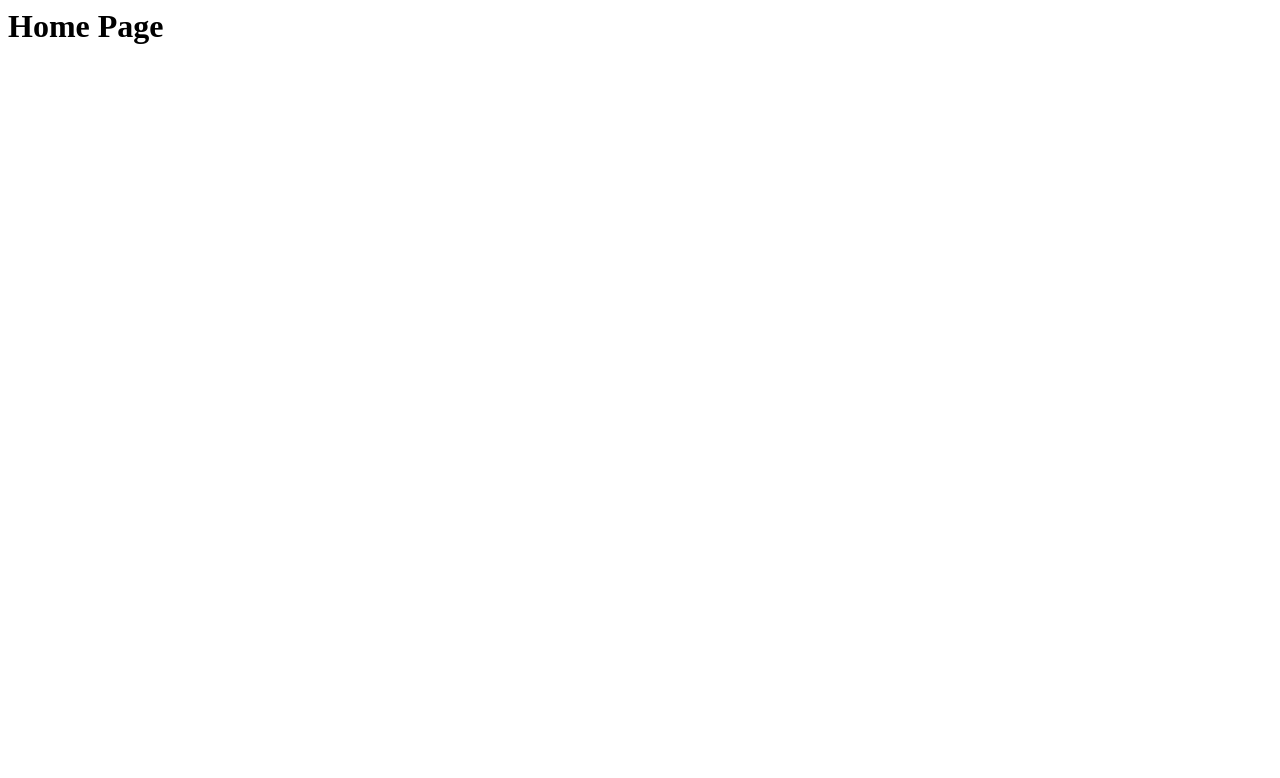
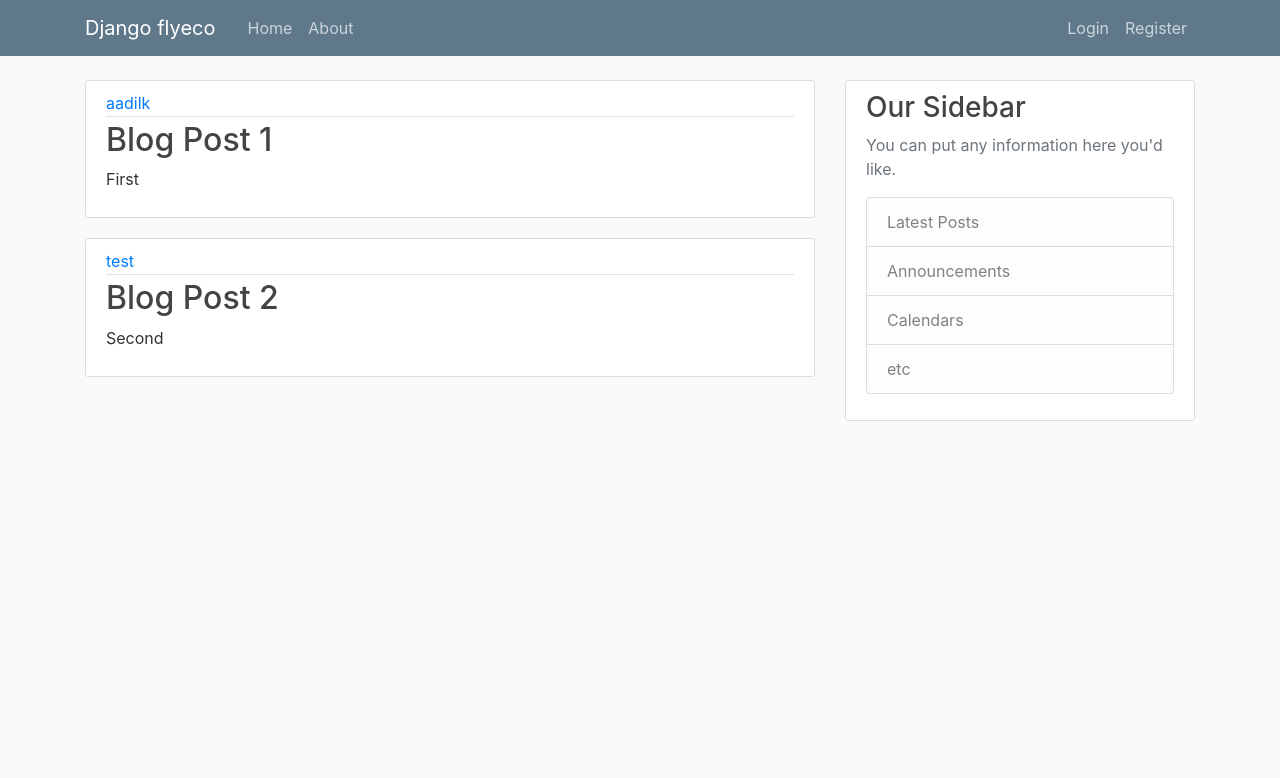
Before and after one commit to aadilk96/FlyEco, a Django app: page /flyeco/ in a window 1280 px wide. Before the commit the part shown is almost empty. Shown: the top 778 px of the page. Run offline with Django 3.2, Linux system fonts and the light colour scheme; some libraries are stand-ins or nearby versions.

Commit message:
++bootstrap

```diff
--- /dev/null
+++ b/jHack19/flyeco/static/flyeco/main.css
@@ -0,0 +1,84 @@
+body {
+    background: #fafafa;
+    color: #333333;
+    margin-top: 5rem;
+  }
+
+  h1, h2, h3, h4, h5, h6 {
+    color: #444444;
+  }
+
+  ul {
+    margin: 0;
+  }
+
+  .bg-steel {
+    background-color: #5f788a;
+  }
+
+  .site-header .navbar-nav .nav-link {
+    color: #cbd5db;
+  }
+
+  .site-header .navbar-nav .nav-link:hover {
+    color: #ffffff;
+  }
+
+  .site-header .navbar-nav .nav-link.active {
+    font-weight: 500;
+  }
+
+  .content-section {
+    background: #ffffff;
+    padding: 10px 20px;
+    border: 1px solid #dddddd;
+    border-radius: 3px;
+    margin-bottom: 20px;
+  }
+
+  .article-title {
+    color: #444444;
+  }
+
+  a.article-title:hover {
+    color: #428bca;
+    text-decoration: none;
+  }
+
+  .article-content {
+    white-space: pre-line;
+  }
+
+  .article-img {
+    height: 65px;
+    width: 65px;
+    margin-right: 16px;
+  }
+
+  .article-metadata {
+    padding-bottom: 1px;
+    margin-bottom: 4px;
+    border-bottom: 1px solid #e3e3e3
+  }
+
+  .article-metadata a:hover {
+    color: #333;
+    text-decoration: none;
+  }
+
+  .article-svg {
+    width: 25px;
+    height: 25px;
+    vertical-align: middle;
+  }
+
+  .account-img {
+    height: 125px;
+    width: 125px;
+    margin-right: 20px;
+    margin-bottom: 16px;
+  }
+
+  .account-heading {
+    font-size: 2.5rem;
+  }
--- a/jHack19/flyeco/templates/flyeco/base.html
+++ b/jHack19/flyeco/templates/flyeco/base.html
@@ -0,0 +1,81 @@
+{% load static %}
+<!DOCTYPE html>
+<html lang="en">
+
+<head>
+    <!-- Required meta tags -->
+    <meta charset="utf-8">
+    <meta name="viewport" content="width=device-width, initial-scale=1, shrink-to-fit=no">
+    <!-- Bootstrap CSS -->
+    <link rel="stylesheet" href="https://maxcdn.bootstrapcdn.com/bootstrap/4.0.0/css/bootstrap.min.css"
+        integrity="sha384-Gn5384xqQ1aoWXA+058RXPxPg6fy4IWvTNh0E263XmFcJlSAwiGgFAW/dAiS6JXm" crossorigin="anonymous">
+
+    <link rel="stylesheet" type="text/css" href="{% static 'flyeco/main.css' %}">
+
+    {% if title %}
+        <title>Django flyeco - {{ title }}</title>
+    {% else %}
+        <title>Django flyeco</title>
+    {% endif %}
+
+</head>
+
+<body>
+
+    <header class="site-header">
+        <nav class="navbar navbar-expand-md navbar-dark bg-steel fixed-top">
+            <div class="container">
+                <a class="navbar-brand mr-4" href="{% url 'flyeco-home' %}">Django flyeco</a>
+                <button class="navbar-toggler" type="button" data-toggle="collapse" data-target="#navbarToggle"
+                    aria-controls="navbarToggle" aria-expanded="false" aria-label="Toggle navigation">
+                    <span class="navbar-toggler-icon"></span>
+                </button>
+                <div class="collapse navbar-collapse" id="navbarToggle">
+                    <div class="navbar-nav mr-auto">
+                        <a class="nav-item nav-link" href="{% url 'flyeco-home' %}">Home</a>
+                        <a class="nav-item nav-link" href="{% url 'flyeco-about' %}">About</a>
+                    </div>
+                    <!-- Navbar Right Side -->
+                    <div class="navbar-nav">
+                        <a class="nav-item nav-link" href="#">Login</a>
+                        <a class="nav-item nav-link" href="#">Register</a>
+                    </div>
+                </div>
+            </div>
+        </nav>
+    </header>
+
+    <main role="main" class="container">
+        <div class="row">
+            <div class="col-md-8">
+                {% block content %}{% endblock %}
+            </div>
+            <div class="col-md-4">
+                <div class="content-section">
+                    <h3>Our Sidebar</h3>
+                    <p class='text-muted'>You can put any information here you'd like.
+                        <ul class="list-group">
+                            <li class="list-group-item list-group-item-light">Latest Posts</li>
+                            <li class="list-group-item list-group-item-light">Announcements</li>
+                            <li class="list-group-item list-group-item-light">Calendars</li>
+                            <li class="list-group-item list-group-item-light">etc</li>
+                        </ul>
+                    </p>
+                </div>
+            </div>
+        </div>
+    </main>
+    <!-- Optional JavaScript -->
+    <!-- jQuery first, then Popper.js, then Bootstrap JS -->
+    <script src="https://code.jquery.com/jquery-3.2.1.slim.min.js"
+        integrity="sha384-KJ3o2DKtIkvYIK3UENzmM7KCkRr/rE9/Qpg6aAZGJwFDMVNA/GpGFF93hXpG5KkN" crossorigin="anonymous">
+    </script>
+    <script src="https://cdnjs.cloudflare.com/ajax/libs/popper.js/1.12.9/umd/popper.min.js"
+        integrity="sha384-ApNbgh9B+Y1QKtv3Rn7W3mgPxhU9K/ScQsAP7hUibX39j7fakFPskvXusvfa0b4Q" crossorigin="anonymous">
+    </script>
+    <script src="https://maxcdn.bootstrapcdn.com/bootstrap/4.0.0/js/bootstrap.min.js"
+        integrity="sha384-JZR6Spejh4U02d8jOt6vLEHfe/JQGiRRSQQxSfFWpi1MquVdAyjUar5+76PVCmYl" crossorigin="anonymous">
+    </script>
+</body>
+
+</html>
--- a/jHack19/flyeco/templates/flyeco/home.html
+++ b/jHack19/flyeco/templates/flyeco/home.html
@@ -1,8 +1,15 @@
-<html>
-    <head>
-        <title>Home</title>
-    </head>
-    <body>
-        <h1>Home Page</h1>
-    </body>
-</html>
+{% extends "flyeco/base.html" %}
+{% block content %}
+    {% for post in posts %}
+        <article class="media content-section">
+            <div class="media-body">
+                <div class="article-metadata">
+                    <a class="mr-2" href="#">{{ post.author }}</a>
+                    <small class="text-muted">{{ post.date_posted|date:"F d, Y" }}</small>
+                </div>
+                <h2><a class="article-title" href="#">{{ post.title }}</a></h2>
+                <p class="article-content">{{ post.content }}</p>
+            </div>
+        </article>
+    {% endfor %}
+{% endblock content %}
--- a/jHack19/flyeco/views.py
+++ b/jHack19/flyeco/views.py
@@ -1,8 +1,26 @@
 from django.shortcuts import render
 from django.http import HttpResponse
 
+posts = [
+    {
+        'author': 'aadilk',
+        'title' : 'Blog Post 1',
+        'content': 'First',
+        'date_posted': 'Nov 9, 2019'
+    },
+    {
+        'author': 'test',
+        'title' : 'Blog Post 2',
+        'content': 'Second',
+        'date_posted': 'Nov 9, 2019'
+    }
+]
+
 def home(request):
-    return render(request, 'flyeco/home.html')
+    context = {
+        'posts': posts
+    }
+    return render(request, 'flyeco/home.html', context)
 
 def about(request):
     return render(request, 'flyeco/about.html', {'title':'About'})
```
Also changed, not shown: jHack19/flyeco/templates/flyeco/about.html (+4 -8 lines).
